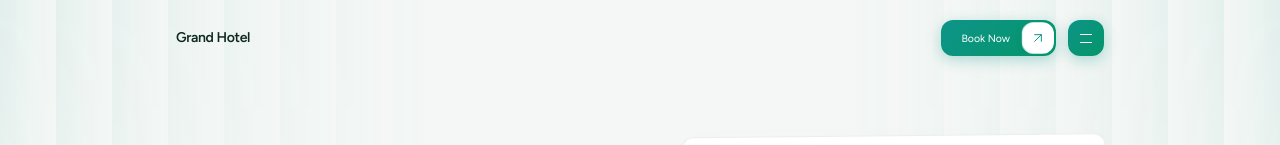
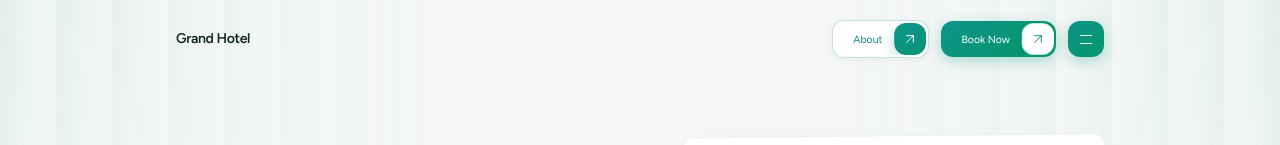
Before and after one commit to dmytro-webild/885bcc5d-3bd6-400e-a815-2fe50d9f18c8, a React (Vite) app: page / in a window 1280 px wide. Shown: the top 145 px of the page. Built offline with nearby package versions, Linux system fonts and the light colour scheme; grey boxes are pictures that could not be loaded; a web font is replaced by a local one.

Commit message:
Webild agent: update the navbar menu to include an explicit button that li

```diff
--- a/src/components/Layout.tsx
+++ b/src/components/Layout.tsx
@@ -11,6 +11,10 @@ export default function Layout() {
     {
       "name": "Home",
       "href": "/"
+    },
+    {
+      "name": "About",
+      "href": "/about"
     }
   ];
 
@@ -20,6 +24,10 @@ export default function Layout() {
       <SectionErrorBoundary name="navbar">
         <NavbarFullscreenStatic
       logo="Grand Hotel"
+      secondaryButton={{
+        text: "About",
+        href: "/about",
+      }}
       ctaButton={{
         text: "Book Now",
         href: "#",
--- a/src/components/ui/NavbarFullscreenStatic.tsx
+++ b/src/components/ui/NavbarFullscreenStatic.tsx
@@ -8,6 +8,7 @@ interface NavbarFullscreenStaticProps {
   logo: string;
   navItems: { name: string; href: string }[];
   ctaButton: { text: string; href: string };
+  secondaryButton?: { text: string; href: string };
 }
 
 const NavItemLink = ({
@@ -52,7 +53,7 @@ const NavItemLink = ({
   );
 };
 
-const NavbarFullscreenStatic = ({ logo, navItems, ctaButton }: NavbarFullscreenStaticProps) => {
+const NavbarFullscreenStatic = ({ logo, navItems, ctaButton, secondaryButton }: NavbarFullscreenStaticProps) => {
   const [menuOpen, setMenuOpen] = useState(false);
   const handleLogoClick = useButtonClick("/", () => setMenuOpen(false));
 
@@ -87,6 +88,9 @@ const NavbarFullscreenStatic = ({ logo, navItems, ctaButton }: NavbarFullscreenS
         </a>
 
         <div className="flex items-center gap-2 xl:gap-3 2xl:gap-4">
+          {secondaryButton && (
+            <Button text={secondaryButton.text} href={secondaryButton.href} variant="secondary" animate={false} />
+          )}
           <Button text={ctaButton.text} href={ctaButton.href} variant="primary" animate={false} />
 
           <div
```
